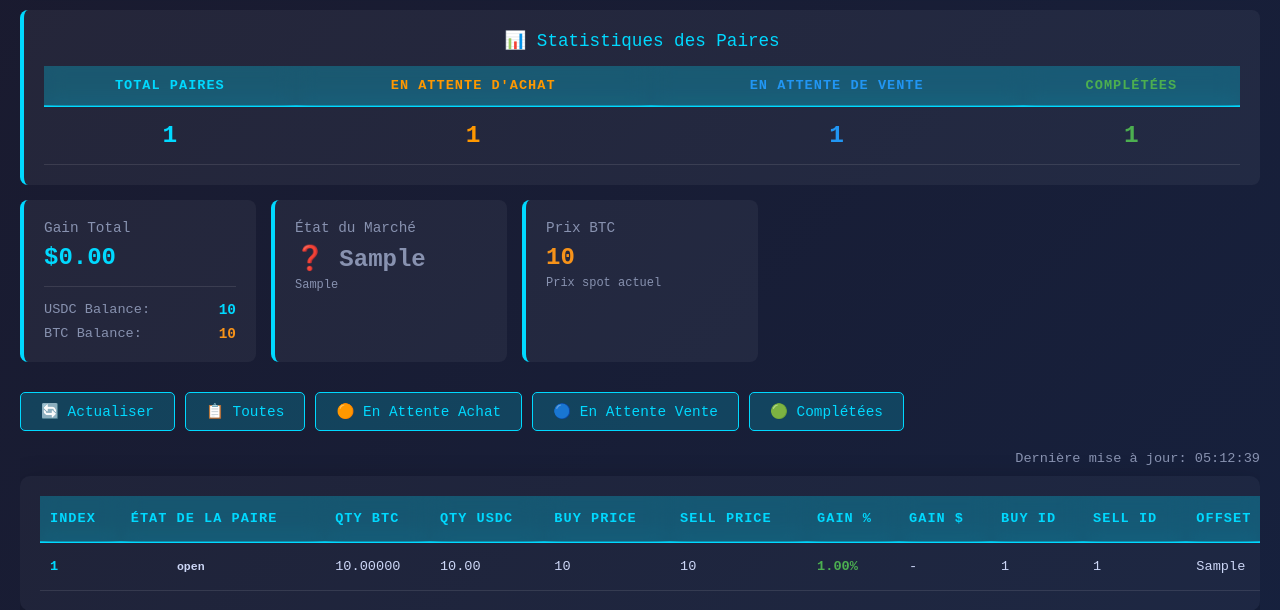
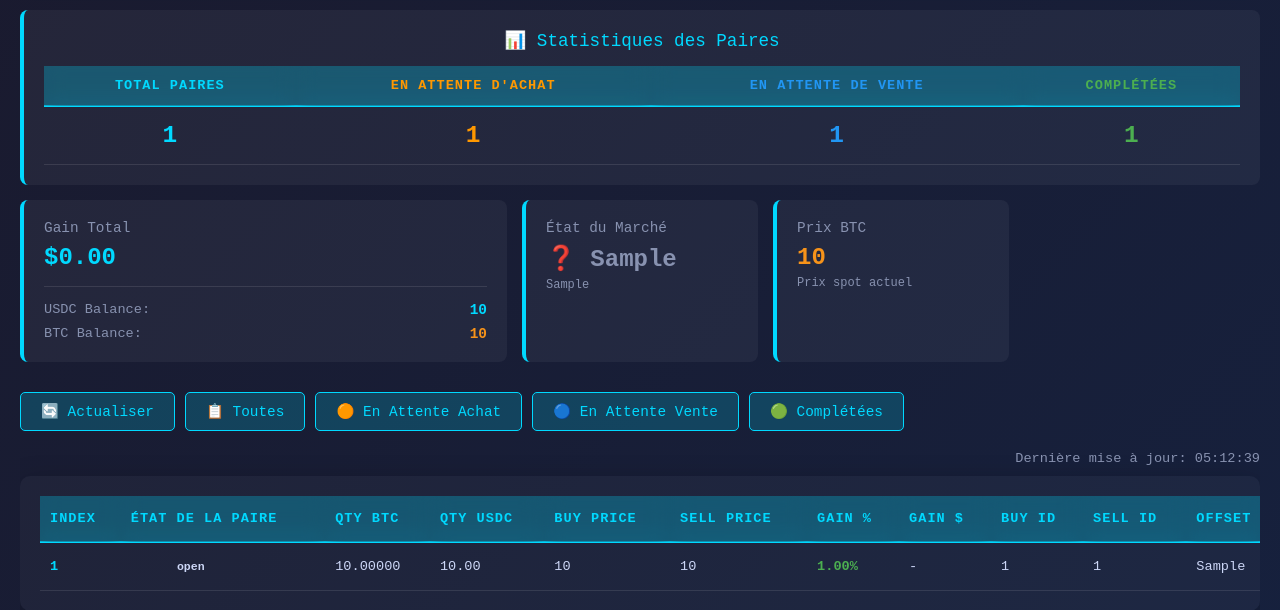
Before and after one commit to Olivier1246/V3, a Python web app: template templates/index.html in a window 1280 px wide. Shown: the part 170-780 px from the top of the page. Run offline with Jinja, Linux system fonts and the light colour scheme; the template is opened without the code that fills it: most values are stand-ins (such as "Sample title", 1, 10 or a date in 2020).

Commit message:
On branch main 	modified:   templates/index.html

```diff
--- a/templates/index.html
+++ b/templates/index.html
@@ -291,18 +291,18 @@
                 </table>
             </div>
 
-            <!-- Gain Total + Balances -->
-            <div class="stat-card">
+            <!-- Gain Total + Balances - LARGEUR AUTOMATIQUE -->
+            <div class="stat-card" style="grid-column: span 2; min-width: 300px;">
                 <div class="label">Gain Total</div>
-                <div class="value" id="total-gain" class="{% if total_gain >= 0 %}gain-positive{% else %}gain-negative{% endif %}">${{ "%.2f"|format(total_gain) }}</div>
+                <div class="value" id="total-gain" class="{% if total_gain >= 0 %}gain-positive{% else %}gain-negative{% endif %}" style="word-break: break-word;">${{ "%.2f"|format(total_gain) }}</div>
                 <div style="margin-top: 15px; padding-top: 15px; border-top: 1px solid rgba(255, 255, 255, 0.1);">
-                    <div style="display: flex; justify-content: space-between; margin-bottom: 8px;">
-                        <span style="color: #8892b0; font-size: 0.85em;">USDC Balance:</span>
-                        <span style="color: #00d9ff; font-weight: bold; font-size: 0.9em;" id="usdc-balance">{{ usdc_balance_formatted }}</span>
+                    <div style="display: flex; justify-content: space-between; margin-bottom: 8px; gap: 10px;">
+                        <span style="color: #8892b0; font-size: 0.85em; white-space: nowrap;">USDC Balance:</span>
+                        <span style="color: #00d9ff; font-weight: bold; font-size: 0.9em; word-break: break-word; text-align: right;" id="usdc-balance">{{ usdc_balance_formatted }}</span>
                     </div>
-                    <div style="display: flex; justify-content: space-between;">
-                        <span style="color: #8892b0; font-size: 0.85em;">BTC Balance:</span>
-                        <span style="color: #f7931a; font-weight: bold; font-size: 0.9em;" id="btc-balance">{{ btc_balance_formatted }}</span>
+                    <div style="display: flex; justify-content: space-between; gap: 10px;">
+                        <span style="color: #8892b0; font-size: 0.85em; white-space: nowrap;">BTC Balance:</span>
+                        <span style="color: #f7931a; font-weight: bold; font-size: 0.9em; word-break: break-word; text-align: right;" id="btc-balance">{{ btc_balance_formatted }}</span>
                     </div>
                 </div>
             </div>
```
